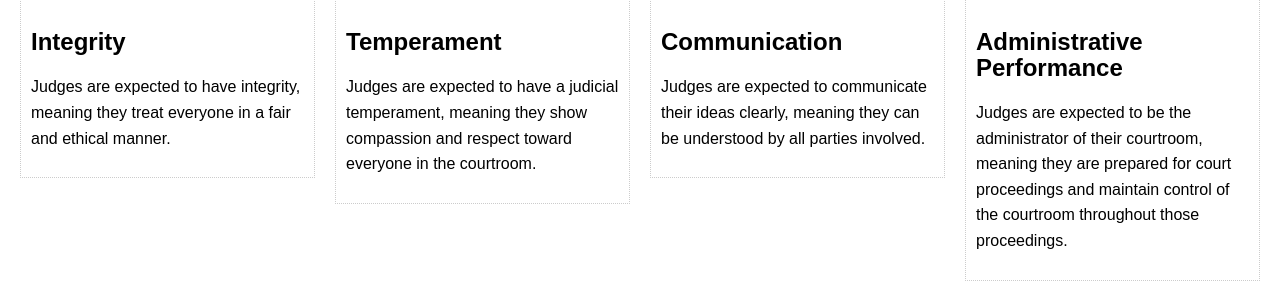
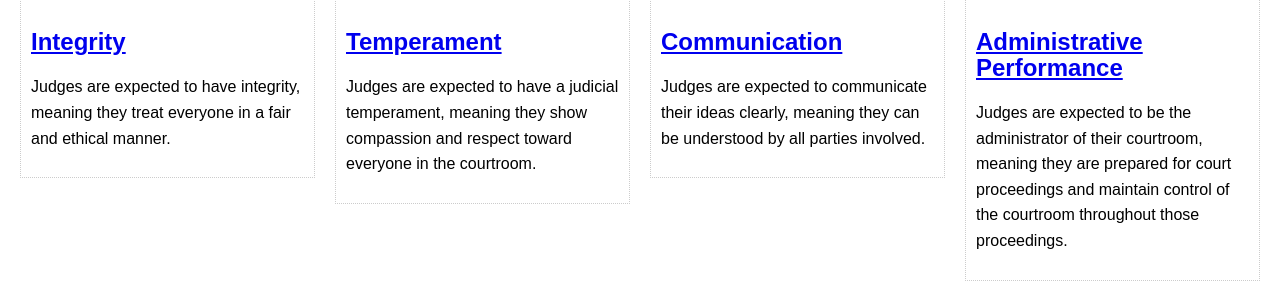
Before and after one commit to justinhchae/hci_project, a Flask app: page / in a window 1280 px wide. Shown: the part 541-822 px from the top of the page. Run offline with Flask 2, Linux system fonts and the light colour scheme; parts of the project's set-up code (start-up, migrations or seed data) failed here and were passed over.

Commit message:
Category headers now replace with nav links

```diff
--- a/templates/index.html
+++ b/templates/index.html
@@ -36,7 +36,11 @@
                 <div>
                     <div class="bg-img" style="background-image:url('https://images.unsplash.com/photo-1606823616265-3c84de4cfcff?ixid=MXwxMjA3fDB8MHxzZWFyY2h8MXx8aW50ZWdyaXR5fGVufDB8fDB8&ixlib=rb-1.2.1&auto=format&fit=crop&w=400&q=60');"></div>
                     <div class="pad">
-                        <h2>Integrity</h2>
+                        <nav>
+                            <a class="nav-link" href="/">
+                                <h2>Integrity</h2>
+                            </a>
+                        </nav>
                         <p>Judges are expected to have integrity, meaning they treat everyone in a fair and ethical manner.</p>
                     </div>
                 </div>
@@ -46,7 +50,11 @@
                 <div>
                     <div class="bg-img" style="background-image:url('https://images.unsplash.com/photo-1585507252242-11fe632c26e8?ixlib=rb-1.2.1&ixid=MXwxMjA3fDB8MHxzZWFyY2h8MXx8ZW1vdGlvbnxlbnwwfHwwfA%3D%3D&w=1000&q=80');"></div>
                     <div class="pad">
-                        <h2>Temperament</h2>
+                        <nav>
+                            <a class="nav-link" href="/">
+                                <h2>Temperament</h2>
+                            </a>
+                        </nav>
                         <p>Judges are expected to have a judicial temperament, meaning they show compassion and respect toward everyone in the courtroom.</p>
                     </div>
                 </div>
@@ -56,7 +64,11 @@
                 <div>
                     <div class="bg-img" style="background-image:url('https://images.unsplash.com/uploads/1413222992504f1b734a6/1928e537?ixid=MXwxMjA3fDB8MHxzZWFyY2h8MXx8Y29tbXVuaWNhdGV8ZW58MHx8MHw%3D&ixlib=rb-1.2.1&w=1000&q=80');"></div>
                     <div class="pad">
-                        <h2>Communication</h2>
+                        <nav>
+                            <a class="nav-link" href="/">
+                                <h2>Communication</h2>
+                            </a>
+                        </nav>
                         <p>Judges are expected to communicate their ideas clearly, meaning they can be understood by all parties involved.</p>
                     </div>
                 </div>
@@ -66,7 +78,11 @@
                 <div>
                     <div class="bg-img" style="background-image:url('https://images.unsplash.com/photo-1515847049296-a281d6401047?ixid=MXwxMjA3fDB8MHxzZWFyY2h8MjJ8fGFkbWlufGVufDB8fDB8&ixlib=rb-1.2.1&w=1000&q=80');"></div>
                     <div class="pad">
-                        <h2>Administrative Performance</h2>
+                        <nav>
+                            <a class="nav-link" href="/">
+                                <h2>Administrative Performance</h2>
+                            </a>
+                        </nav>
                         <p>Judges are expected to be the administrator of their courtroom, meaning they are prepared for court proceedings and maintain control of the courtroom throughout those proceedings.</p>
                     </div>
                 </div>
```
